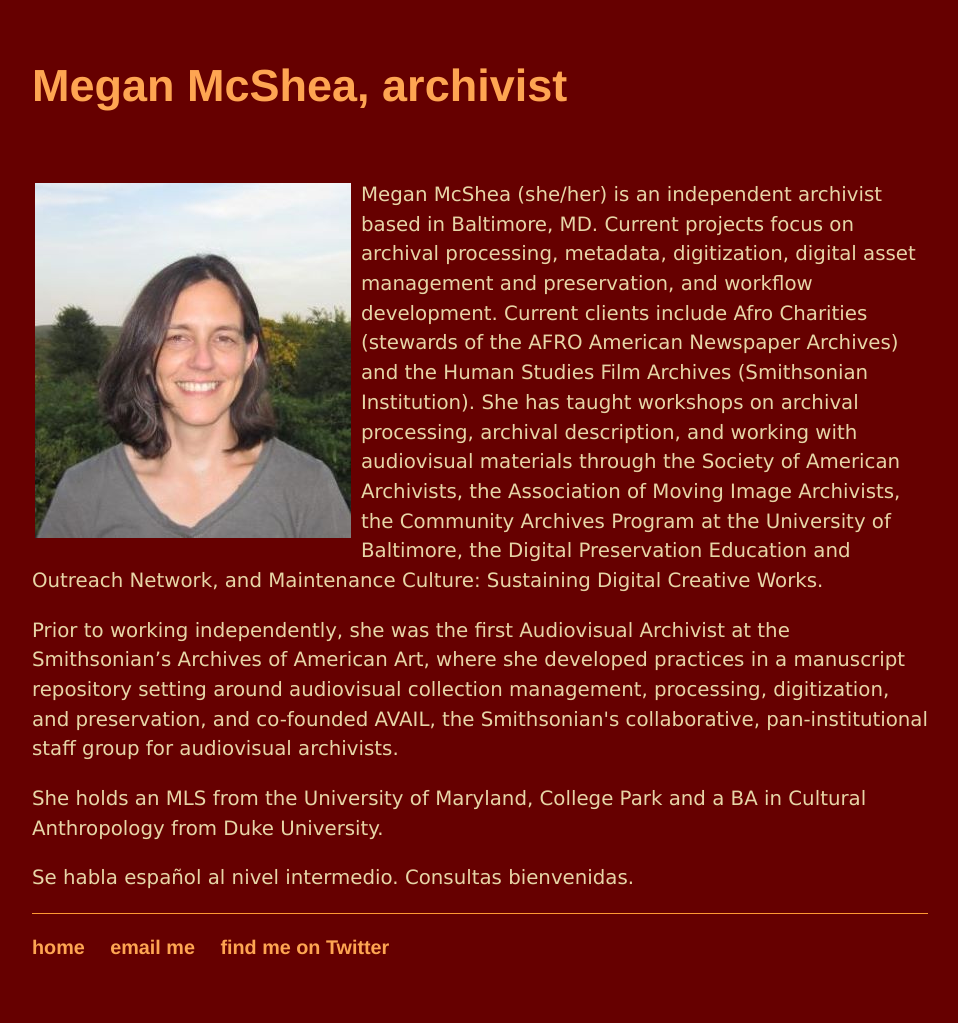
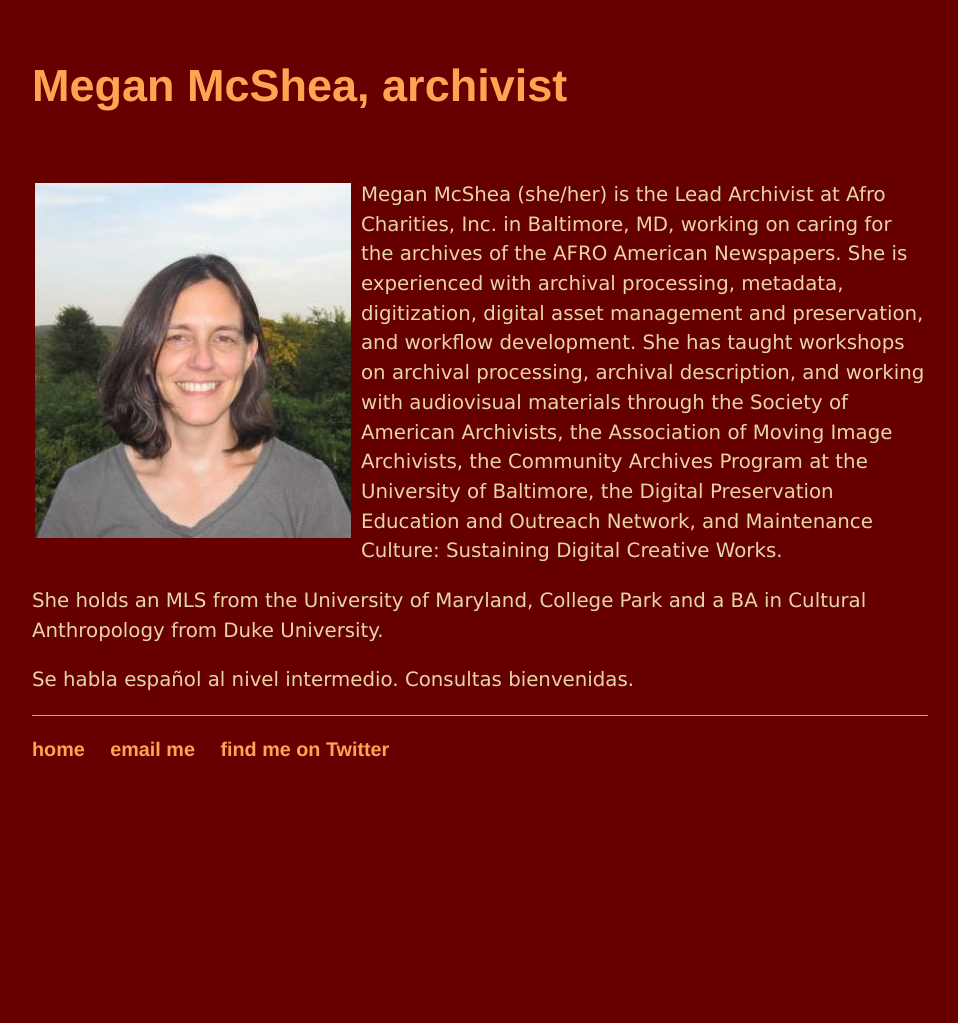
Before and after one commit to megan-mcshea/megan-mcshea.github.io, a Jekyll site: the page built from archivistbio.html, in a window 1280 px wide. Shown: the whole page, without its empty margins (160-1118 px from the left). Built offline with Jekyll 4.4.1, drawn with Linux system fonts in a browser that asks for light colours; after the commit the page ends 900 px from its top, so only the background shows below that.

Commit message:
Update archivistbio.html

```diff
--- a/archivistbio.html
+++ b/archivistbio.html
@@ -6,8 +6,7 @@ title: Megan McShea, archivist
 	<h1><a href="/archivist.html">Megan McShea, archivist</a></h1>
  <br>
   <p><img src="/MMsmall.JPG" alt="Megan at Shakemore, photo by Teresa Duggan" style="float:left;max-width:50%;padding:3px 10px 8px 3px;width=50;">
-	  Megan McShea (she/her) is an independent archivist based in Baltimore, MD. Current projects focus on archival processing, metadata, digitization, digital asset management and preservation, and workflow development. Current clients include Afro Charities (stewards of the AFRO American Newspaper Archives) and the Human Studies Film Archives (Smithsonian Institution). She has taught workshops on archival processing, archival description, and working with audiovisual materials through the Society of American Archivists, the Association of Moving Image Archivists, the Community Archives Program at the University of Baltimore, the Digital Preservation Education and Outreach Network, and Maintenance Culture: Sustaining Digital Creative Works. </p>
-	  <p>Prior to working independently, she was the first Audiovisual Archivist at the Smithsonian’s Archives of American Art, where she developed practices in a manuscript repository setting around audiovisual collection management, processing, digitization, and preservation, and co-founded AVAIL, the Smithsonian's collaborative, pan-institutional staff group for audiovisual archivists. </p>
-		  <p>She holds an MLS from the University of Maryland, College Park and a BA in Cultural Anthropology from Duke University. </p>
+	  Megan McShea (she/her) is the Lead Archivist at Afro Charities, Inc. in Baltimore, MD, working on caring for the archives of the AFRO American Newspapers. She is experienced with archival processing, metadata, digitization, digital asset management and preservation, and workflow development. She has taught workshops on archival processing, archival description, and working with audiovisual materials through the Society of American Archivists, the Association of Moving Image Archivists, the Community Archives Program at the University of Baltimore, the Digital Preservation Education and Outreach Network, and Maintenance Culture: Sustaining Digital Creative Works. </p>
+	  		  <p>She holds an MLS from the University of Maryland, College Park and a BA in Cultural Anthropology from Duke University. </p>
 			  <p>Se habla espan&#771;ol al nivel intermedio. Consultas bienvenidas.</p>
   </div><!-- /.blurb -->
```
